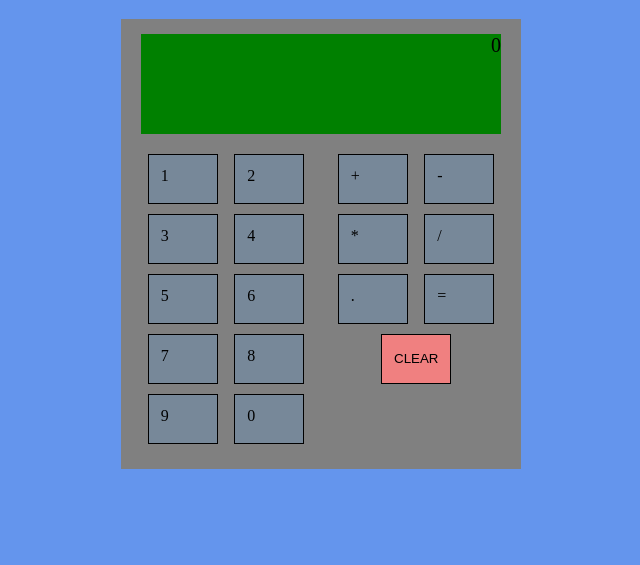
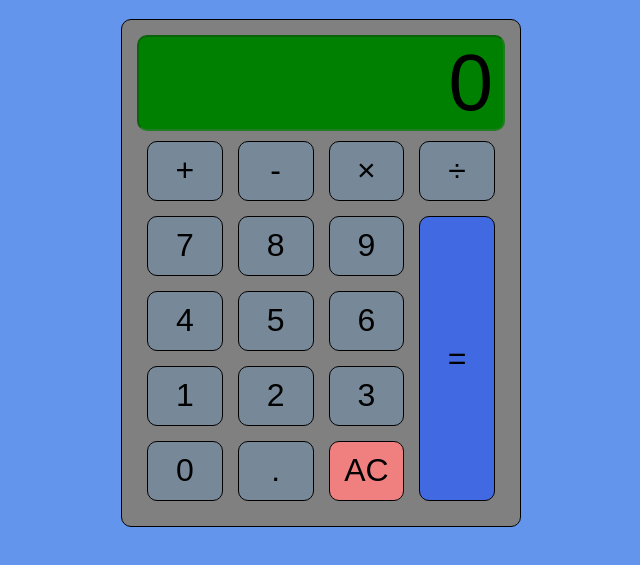
Before and after one commit to midhorner/Calculator, a plain HTML site: page index.html in a window 1280 px wide. Shown: the part 61-626 px from the top of the page, without its empty margins (319-959 px from the left). Drawn offline with Linux system fonts and the light colour scheme.

Commit message:
styled! fixed up some js, still haggard logic

```diff
--- a/index.html
+++ b/index.html
@@ -10,27 +10,31 @@
   <body>
     <h1>Calculator</h1>
     <div id="calc-wrap">
-      <div id="display" disabled></div>
-      <div id="num-btns">
-        <div class="num-btn" id="num1">1</div>
-        <div class="num-btn" id="num2">2</div>
-        <div class="num-btn" id="num3">3</div>
-        <div class="num-btn" id="num4">4</div>
-        <div class="num-btn" id="num5">5</div>
-        <div class="num-btn" id="num6">6</div>
-        <div class="num-btn" id="num7">7</div>
-        <div class="num-btn" id="num8">8</div>
-        <div class="num-btn" id="num9">9</div>
-        <div class="num-btn" id="num0">0</div>
-      </div>
-      <div id="op-btns">
-        <div class="op-btn" id="plus">+</div>
-        <div class="op-btn" id="minus">-</div>
-        <div class="op-btn" id="multiply">*</div>
-        <div class="op-btn" id="divide">/</div>
-        <div class="lft-ovr" id="dec">.</div>
-        <div class="lft-ovr" id="equals">=</div>
-        <button id="clear">CLEAR</button>
+      <input type="text" class="display" value="0" disabled/>
+      <div id="buttons">
+        <button class="operator button" id="plus">+</button>
+        <button class="operator button" id="minus">-</button>
+        <button class="operator button" id="multiply">&times;</button>
+        <button class="operator button" id="divide">&divide;</button>
+
+        <button class="number button" value="7">7</button>
+        <button class="number button" value="8">8</button>
+        <button class="number button" value="9">9</button>
+
+        <button class="number button" value="4">4</button>
+        <button class="number button" value="5">5</button>
+        <button class="number button" value="6">6</button>
+
+        <button class="number button" value="1">1</button>
+        <button class="number button" value="2">2</button>
+        <button class="number button" value="3">3</button>
+
+        <button class="number button" value="0">0</button>
+
+        <button class="decimal button" id="dec">.</button>
+        <button class="equals button" id="equals">=</button>
+
+        <button class="button" id="clear">AC</button>
       </div>
     </div>
   </body>
--- a/script.js
+++ b/script.js
@@ -1,9 +1,9 @@
-const NUMBUTTONS = [...document.querySelectorAll(".num-btn")];
-const OPERATORS = [...document.querySelectorAll(".op-btn")];
+const NUMBUTTONS = [...document.querySelectorAll(".number")];
+const OPERATORS = [...document.querySelectorAll(".operator")];
 const EQUALS = document.querySelector("#equals");
 const DECIMAL = document.querySelector("#dec");
-const DISPLAY = document.querySelector("#display");
 const CLEAR = document.querySelector("#clear");
+const DISPLAY = document.querySelector(".display");
 
 var operationPerformed = false;
 var operatorPressed = false;
@@ -14,10 +14,8 @@ var operator = "";
 var decimal = "";
 var firstNum = 0;
 var secondNum = null;
-var finalNum = 0;
-var fixedFinalNum = 0;
-
-DISPLAY.innerHTML = 0;
+var finalNum = null;
+var fixedFinalNum = null;
 
 function pushNumButton() {
   for (element of NUMBUTTONS) {
@@ -25,24 +23,24 @@ function pushNumButton() {
       const { target } = event;
       operationPerformed = false;
       if (operatorPressed) {
-        DISPLAY.innerHTML = target.innerHTML;
-        secondNum = DISPLAY.innerHTML;
+        DISPLAY.value = target.value;
+        secondNum = DISPLAY.value;
         operatorPressed = false;
         console.log("second number: " + secondNum);
       } else {
         if (waitSecondNum) {
-          DISPLAY.innerHTML += target.innerHTML;
-          secondNum = DISPLAY.innerHTML;
+          DISPLAY.value += target.value;
+          secondNum = DISPLAY.value;
           console.log("second number: " + secondNum);
         } else {
-          if (displayFilled || DISPLAY.innerHTML == "0") {
-            DISPLAY.innerHTML = target.innerHTML;
-            firstNum = DISPLAY.innerHTML;
+          if (displayFilled || DISPLAY.value == "0") {
+            DISPLAY.value = target.value;
+            firstNum = DISPLAY.value;
             displayFilled = false;
             console.log("first number: " + firstNum);
           } else {
-            DISPLAY.innerHTML += target.innerHTML;
-            firstNum = DISPLAY.innerHTML;
+            DISPLAY.value += target.value;
+            firstNum = DISPLAY.value;
             console.log("first number: " + firstNum);
           }
         }
@@ -59,9 +57,9 @@ function pushOpButton() {
       operationPerformed = false;
       if (!operatorPressed && !waitSecondNum) {
         operatorPressed = true;
-        operator = target.innerHTML;
-        DISPLAY.innerHTML = operator;
-        console.log(operator);
+        operator = target.id;
+        DISPLAY.value = target.innerHTML;
+        console.log("operator: " + operator);
         waitSecondNum = true;
         decimalPressed = false;
       }
@@ -76,19 +74,19 @@ function decimalButton() {
     if (!decimalPressed && !operationPerformed) {
       if (operatorPressed) {
         decimal = target.innerHTML;
-        DISPLAY.innerHTML = "0" + decimal;
+        DISPLAY.value = "0" + decimal;
         decimalPressed = true;
         operatorPressed = false;
-        console.log(decimal);
+        console.log("decimal pressed: " + decimal);
       } else {
         decimal = target.innerHTML;
-        if (DISPLAY.innerHTML == "") {
-          DISPLAY.innerHTML = "0" + decimal;
+        if (DISPLAY.value == "") {
+          DISPLAY.value = "0" + decimal;
         } else {
-          DISPLAY.innerHTML += decimal;
+          DISPLAY.value += decimal;
         }
         decimalPressed = true;
-        console.log(decimal);
+        console.log("decimal pressed: " + decimal);
       }
     }
   });
@@ -99,28 +97,28 @@ function equalsButton() {
   EQUALS.addEventListener("click", event => {
     const { target } = event;
     if (!operatorPressed && waitSecondNum) {
-      if (operator == "+") {
+      if (operator == "plus") {
         finalNum = parseFloat(firstNum) + parseFloat(secondNum);
       }
-      if (operator == "-") {
+      if (operator == "minus") {
         finalNum = parseFloat(firstNum) - parseFloat(secondNum);
       }
-      if (operator == "*") {
+      if (operator == "multiply") {
         finalNum = parseFloat(firstNum) * parseFloat(secondNum);
       }
-      if (operator == "/") {
+      if (operator == "divide") {
         finalNum = parseFloat(firstNum) / parseFloat(secondNum);
       }
       fixedFinalNum = finalNum.toFixed(8);
       fixedFinalNum = parseFloat(fixedFinalNum);
-      DISPLAY.innerHTML = fixedFinalNum;
-      firstNum = fixedFinalNum;
+      DISPLAY.value = fixedFinalNum;
       displayFilled = true;
       operationPerformed = true;
       waitSecondNum = false;
       decimalPressed = false;
       operatorPressed = false;
-      console.log(fixedFinalNum);
+      console.log(firstNum + " " +  operator + " " + secondNum + " equals " + fixedFinalNum);
+      firstNum = fixedFinalNum;
     }
   });
 }
@@ -129,7 +127,7 @@ equalsButton();
 function clearButton() {
   CLEAR.addEventListener("click", event => {
     const { target } = event;
-    DISPLAY.innerHTML = 0;
+    DISPLAY.value = 0;
     operationPerformed = false;
     operatorPressed = false;
     decimalPressed = false;
@@ -139,10 +137,8 @@ function clearButton() {
     decimal = "";
     firstNum = 0;
     secondNum = null;
-    finalNum = 0;
-    fixedFinalNum = 0;
-    console.log(firstNum);
-    console.log(fixedFinalNum);
+    finalNum = null;
+    fixedFinalNum = null;
   });
 }
 clearButton();
--- a/style.css
+++ b/style.css
@@ -20,76 +20,45 @@ body h1 {
 
 #calc-wrap {
   width: 400px;
-  height: 450px;
   margin: auto;
   padding: 15px;
   background-color: gray;
-}
-
-#display {
-  width: 360px;
-  height: 100px;
-  margin: 0 auto;
-  color: black;
-  font-size: 20px;
-  text-align: right;
-  background-color: green;
-  border-style: none;
-}
-
-#num-btns {
-  float: left;
-  display: flex;
-  flex-wrap: wrap;
-  margin-top: 15px;
-  width: 180px;
-  justify-content: space-evenly;
-  align-items: center;
-}
-
-.num-btn {
-  height: 50px;
-  width: 70px;
-  margin: 5px;
-  padding: 12px;
-  background-color: lightslategray;
+  border-radius: 10px;
   border: 1px solid black;
 }
 
-#op-btns {
-  float: right;
-  display: flex;
-  flex-wrap: wrap;
-  margin-top: 15px;
-  width: 180px;
-  justify-content: space-evenly;
-  align-items: center;
+.display {
+  width: 100%;
+  color: black;
+  font-size: 5em;
+  padding: 0 10px 0 10px;
+  text-align: right;
+  background-color: green;
+  border-radius: 10px;
 }
 
-.op-btn {
-  height: 50px;
-  width: 70px;
-  margin: 5px;
-  padding: 12px;
+#buttons {
+  display: grid;
+  grid-template-columns: repeat(4, 1fr);
+  grid-gap: 15px;
+  padding: 10px;
+}
+
+.button {
+  height: 60px;
   background-color: lightslategray;
   border: 1px solid black;
-}
-
-.lft-ovr {
-  height: 50px;
-  width: 70px;
-  margin: 5px;
-  padding: 12px;
-  background-color: lightslategray;
-  border: 1px solid black;
+  outline: none;
+  font-size: 2em;
+  border-radius: 10px;
 }
 
 #clear {
-  height: 50px;
-  width: 70px;
-  margin: 5px;
-  padding: 12px;
   background-color: lightcoral;
-  border: 1px solid black;
-  outline: none;
 }
+
+#equals {
+    background-color: royalblue;
+    grid-area: 2 / 4 / 6;
+    height: 100%;
+}
```
